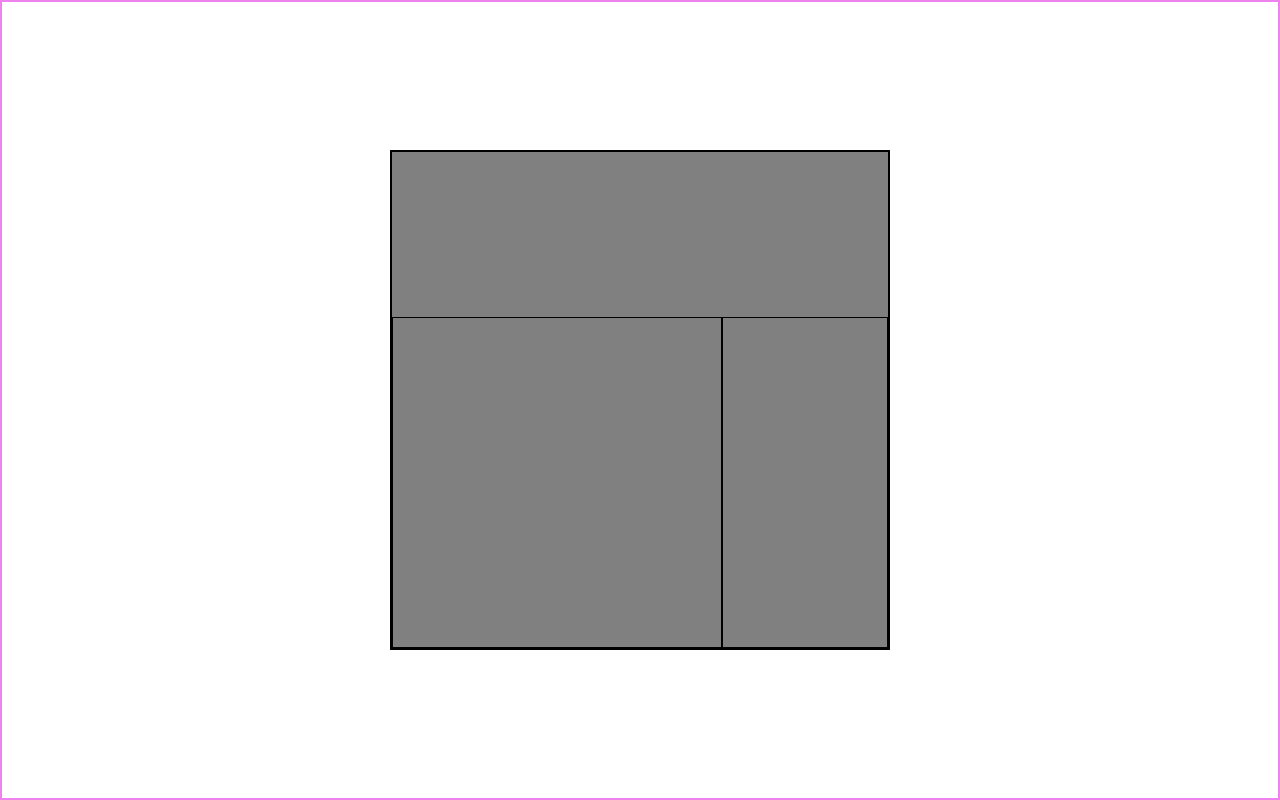
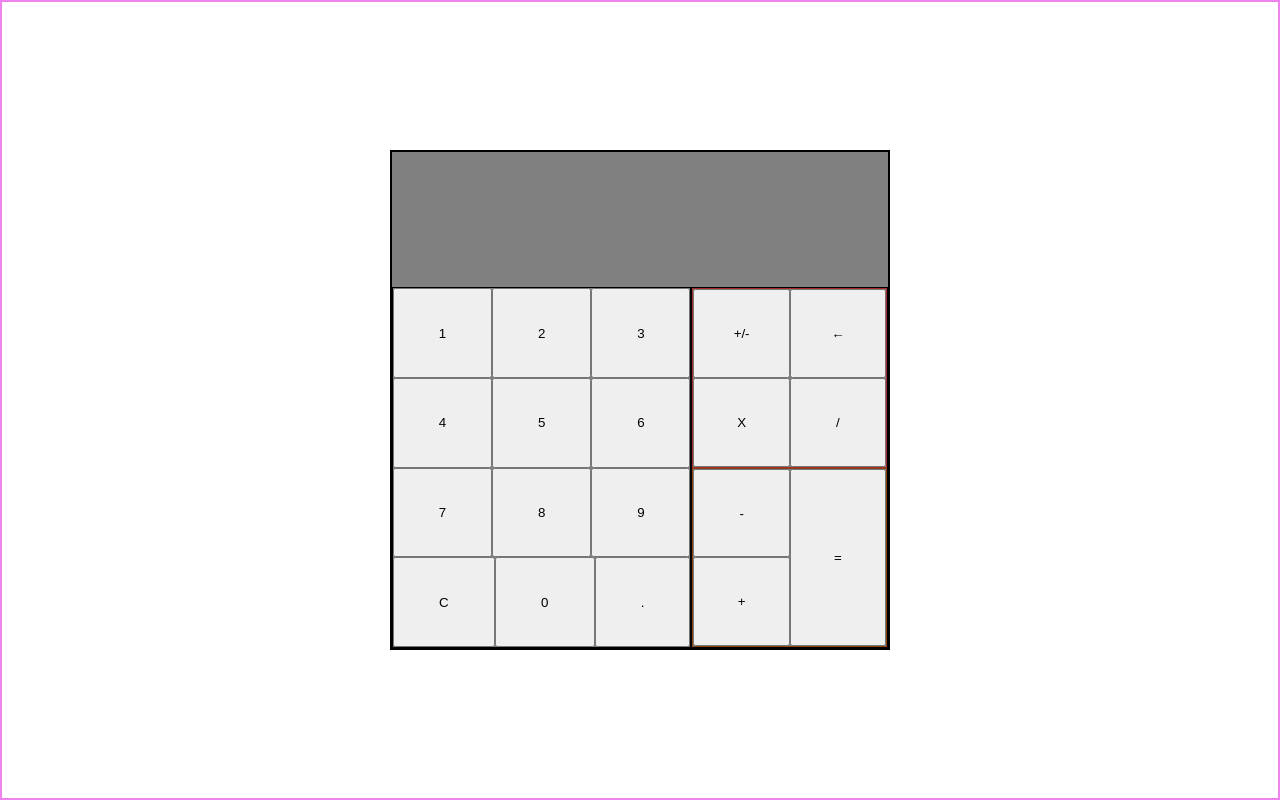
Before and after one commit to Markussan456/Calculator, a plain HTML site: page index.html in a window 1280 px wide. Drawn offline with Linux system fonts and the light colour scheme.

Commit message:
Add visual buttons

```diff
--- a/index.html
+++ b/index.html
@@ -11,8 +11,34 @@
         <div class="calcframe">
             <div class="display"></div>
             <div class="lowercalc">
-                <div class="numbers"></div>
-                <div class="operators"></div>
+                <div class="numcontainer">
+
+<div class="numbers"></div>
+<div class="bottomnumbers">
+    <button class="bottomnumber">C</button>
+    <button class="bottomnumber">0</button>
+    <button class="bottomnumber">.</button>
+</div>
+                </div>
+
+                <div class="operators">
+                    <div class="upperop">
+                        <button class="oppbutton">+/-</button>
+                        <button class="oppbutton">&#8592;</button>
+                        <button class="oppbutton">X</button>
+                        <button class="oppbutton">/</button>
+                    </div>
+                    <div class="loweropp">
+                        <div class="lowerupperopp">
+<button class="loweroppbtn">-</button>
+                        <button class="loweroppbtn">+</button>
+                        </div>
+                        <div class="equal">
+                            <button class="equalbtn">=</button>
+                        </div>
+
+                    </div>
+                </div>
             </div>
         </div>
     </div>
--- a/math.js
+++ b/math.js
@@ -29,3 +29,11 @@ function operate(num1,num2,operator){
 
     }
 }
+let numbers = document.querySelector(".numbers");
+
+for(let i = 1 ;i <= 9;i++){
+let digits = document.createElement("button");
+digits.classList.add("digit");
+digits.textContent = i;
+numbers.appendChild(digits);
+}
--- a/styless.css
+++ b/styless.css
@@ -32,11 +32,67 @@ flex-grow: 1;
     flex-grow: 2;
     display: flex;
 }
+.numcontainer{
+    display: flex;
+    flex-grow: 1;
+    border: 1px solid black;
+    flex-direction: column;
+}
 .numbers{
-    border: 1px solid black;
-    flex-grow: 2;
+    border: 1px  blue;
+
+    display: flex;
+flex-wrap: wrap;
+flex-grow: 3;
+}
+.bottomnumbers{
+    border: 1px  violet;
+    flex-grow: 1;
+    display: flex;
+
+}
+.bottomnumber{
+    flex-grow: 1;
 }
 .operators{
     border: 1px solid black;
     flex-grow: 1;
+    display: flex;
+    flex-direction: column;
 }
+.upperop{
+    flex-grow: 1;
+border: 1px solid brown;
+display: flex;
+flex-wrap: wrap;
+}
+.oppbutton{
+    width: 50%;
+    height: 50%;
+}
+.loweropp{
+    flex-grow: 1;
+border: 1px saddlebrown solid;
+display: flex;
+}
+.lowerupperopp{
+    flex-grow: 1;
+    display: flex;
+    flex-direction: column;
+}
+.loweroppbtn{
+    flex-grow: 1;
+}
+.equal{
+    display: flex;
+    flex-grow: 1;
+}
+.equalbtn{
+    width: 100%;
+}
+.digit{
+  width: 33.3333333%;
+  height: 33.3333333%;
+
+
+}
```
